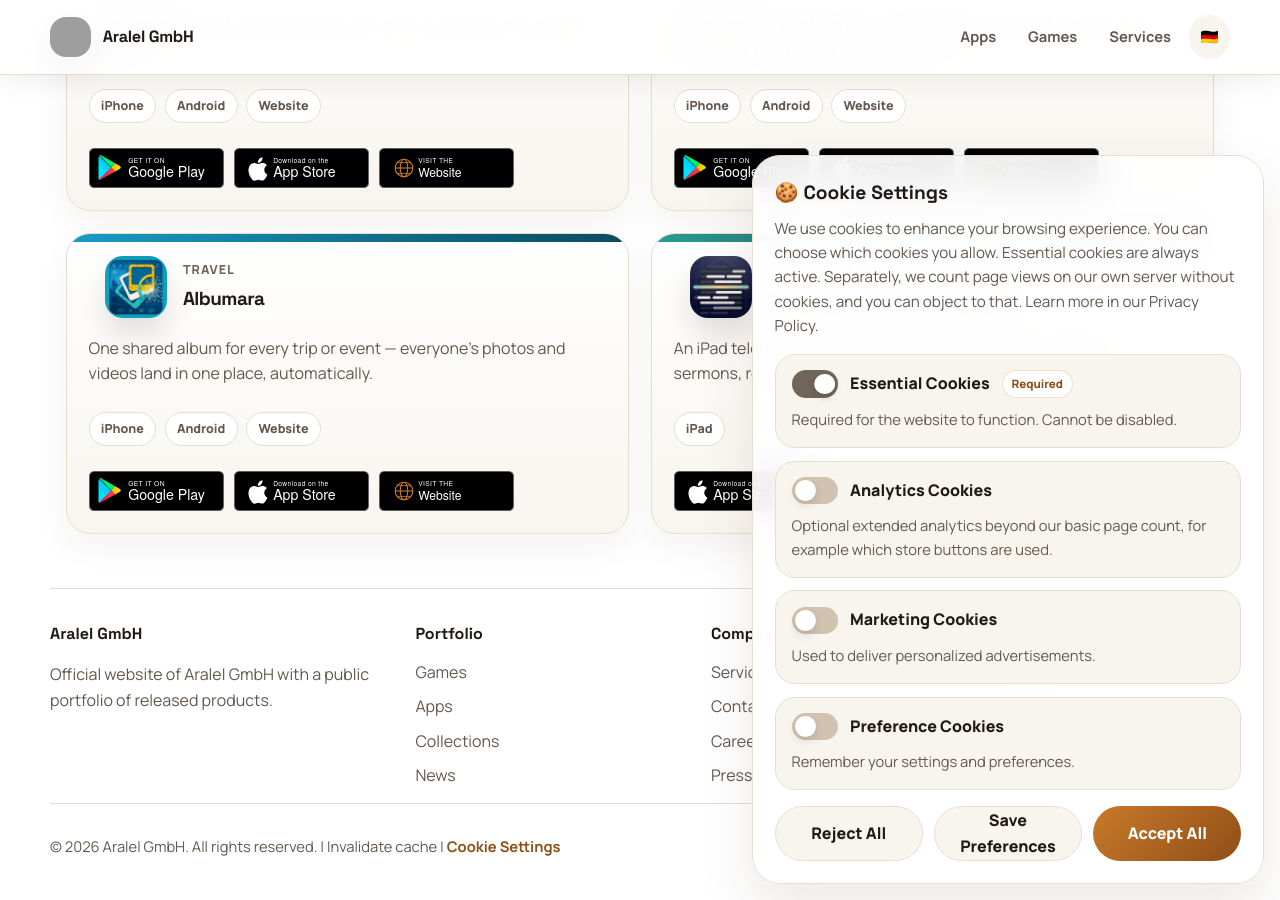
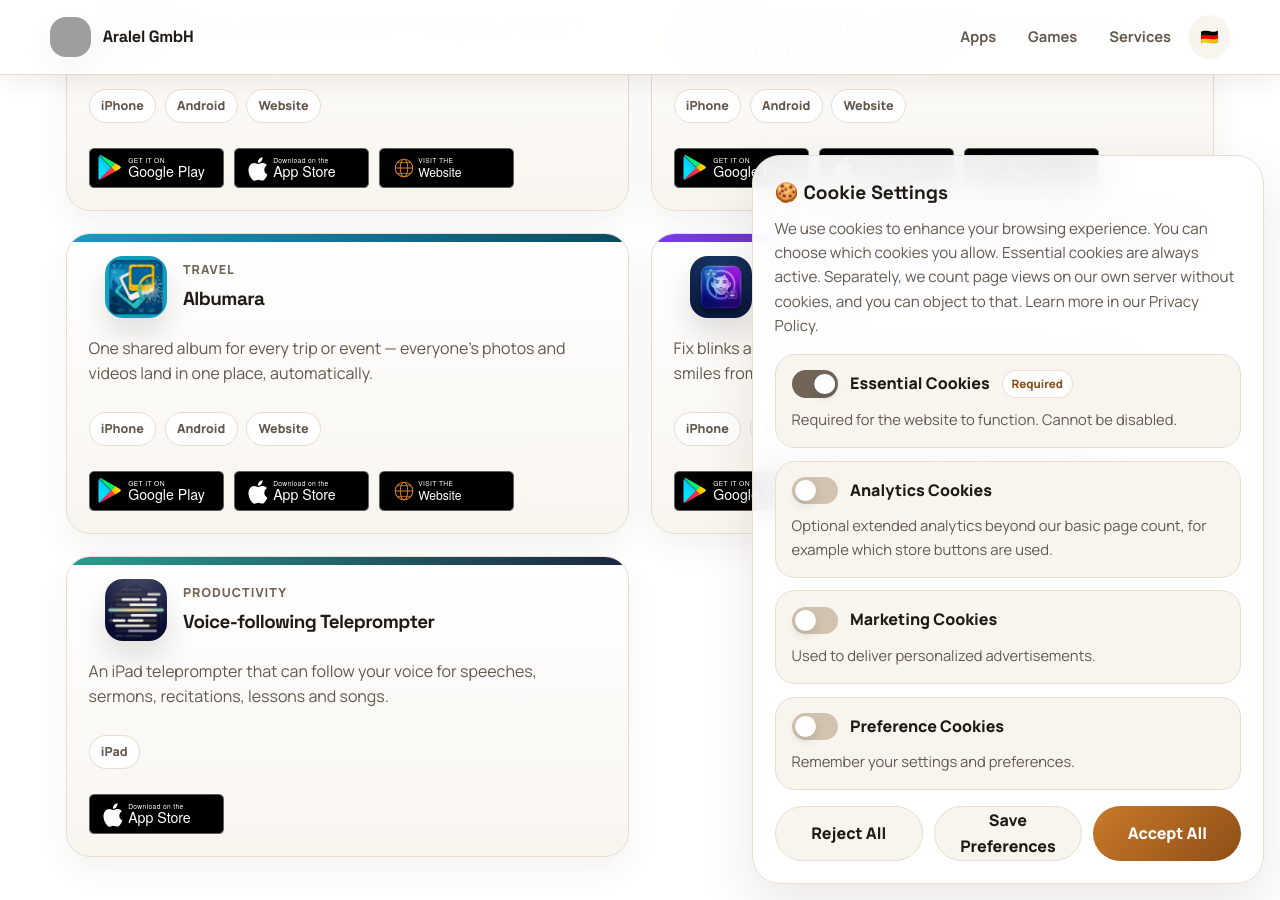
Before and after one commit to aralel/www, a Jekyll site: the page built from iphone_en.html, in a window 1280 px wide and 900 px high, scrolled down 1487 px. Built offline with Jekyll 4.4.1, drawn with Linux system fonts in a browser that asks for light colours; grey boxes are pictures that could not be loaded.

Commit message:
feat: add TestFlight support for Open Eyes product, including new store link and localization updates

```diff
--- a/_data/products.json
+++ b/_data/products.json
@@ -413,13 +413,14 @@
       "hidden": false,
       "front_page": false,
       "collections": ["private"],
-      "platforms": ["android", "website"],
+      "platforms": ["iphone", "android", "website"],
       "accent": "#7c3aed",
       "accentStrong": "#1e1b4b",
       "iconUrl": "/images/products/open-eyes.png",
       "iconSourceUrl": "https://play-lh.googleusercontent.com/BZ8MOXbS0kRxNe3A_cYQLIP4yifvb5i4UtZ50xrYC9CapaLkEb-lfZQw6Qy3_BPAjWf9f5y-UeAzT3TO-WcGfg",
       "stores": {
-        "googlePlay": "https://play.google.com/store/apps/details?id=com.aralel.openeyes"
+        "googlePlay": "https://play.google.com/store/apps/details?id=com.aralel.openeyes",
+        "testFlight": "https://testflight.apple.com/join/YUEzcxzM"
       },
       "websiteUrl": "https://openeyes.aralel.com",
       "privacyUrl": {
--- a/_includes/availability_text.html
+++ b/_includes/availability_text.html
@@ -9,6 +9,7 @@
   {%- case store[0] -%}
     {%- when "appStore" -%}{%- assign channel_name = "App Store" -%}
     {%- when "googlePlay" -%}{%- assign channel_name = "Google Play" -%}
+    {%- when "testFlight" -%}{%- assign channel_name = "TestFlight" -%}
     {%- when "amazonAppstore" -%}{%- assign channel_name = "Amazon Appstore" -%}
     {%- when "samsungGalaxyStore" -%}{%- assign channel_name = "Samsung Galaxy Store" -%}
     {%- when "shopifyAppStore" -%}{%- assign channel_name = "Shopify App Store" -%}
--- a/_includes/store_link.html
+++ b/_includes/store_link.html
@@ -29,6 +29,10 @@
   <a class="store-link store-link--apple" href="{{ attributed_store_url }}" target="_blank" rel="noopener noreferrer" aria-label="{{ t.stores.appleAria }}">
     <img src="{{ apple_badge | relative_url }}" alt="" class="store-badge-image store-badge-image--apple" loading="lazy">
   </a>
+{% elsif include.store_key == "testFlight" %}
+  <a class="store-link store-link--testflight" href="{{ attributed_store_url }}" target="_blank" rel="noopener noreferrer" aria-label="{{ t.stores.testflightAria }}">
+    <img src="{{ '/images/badge-testflight.svg' | relative_url }}" alt="" class="store-badge-image store-badge-image--testflight" loading="lazy">
+  </a>
 {% elsif include.store_key == "amazonAppstore" %}
   <a class="store-link store-link--amazon" href="{{ attributed_store_url }}" target="_blank" rel="noopener noreferrer" aria-label="{{ t.stores.amazonAria }}">
     <img src="{{ amazon_badge | relative_url }}" alt="" class="store-badge-image store-badge-image--amazon" loading="lazy">
--- a/script.js
+++ b/script.js
@@ -129,7 +129,7 @@
 const userAgent = navigator.userAgent;
 const isAppleMobileDevice = /iPhone|iPad|iPod/.test(userAgent) || (/Macintosh/.test(userAgent) && navigator.maxTouchPoints > 1);
 const isAndroidDevice = /Android/.test(userAgent);
-const preferredStoreSelector = isAppleMobileDevice ? '.store-link--apple' : (isAndroidDevice ? '.store-link--google' : null);
+const preferredStoreSelector = isAppleMobileDevice ? '.store-link--apple, .store-link--testflight' : (isAndroidDevice ? '.store-link--google' : null);
 if (preferredStoreSelector) {
     document.querySelectorAll('.store-links').forEach((storeLinks) => {
         const preferredStoreLink = storeLinks.querySelector(preferredStoreSelector);
--- a/scripts/check-site.mjs
+++ b/scripts/check-site.mjs
@@ -42,6 +42,7 @@
 // Which platform each store implies. The App Store can mean iPhone, iPad-only or Mac.
 const STORE_PLATFORMS = {
     appStore: ["iphone", "ipad", "desktop"],
+    testFlight: ["iphone", "ipad"],
     googlePlay: ["android"],
     amazonAppstore: ["amazon"],
     samsungGalaxyStore: ["samsung"],
--- a/scripts/schemas/products.schema.json
+++ b/scripts/schemas/products.schema.json
@@ -40,6 +40,7 @@
             "properties": {
               "appStore": { "type": "string", "pattern": "^https://apps\\.apple\\.com/.+/id[0-9]+" },
               "googlePlay": { "type": "string", "pattern": "^https://play\\.google\\.com/store/apps/details\\?id=" },
+              "testFlight": { "type": "string", "pattern": "^https://testflight\\.apple\\.com/join/", "description": "Public TestFlight beta invitation; implies iphone or ipad" },
               "amazonAppstore": { "type": "string", "format": "uri" },
               "samsungGalaxyStore": { "type": "string", "format": "uri" },
               "shopifyAppStore": { "type": "string", "pattern": "^https://apps\\.shopify\\.com/" }
```
Also changed, not shown: PLAN.md (+6 -0 lines), _data/locales/de.json, _data/locales/en.json, images/badge-testflight.svg (added), images/og/open-eyes_de.jpg, images/og/open-eyes_en.jpg.
